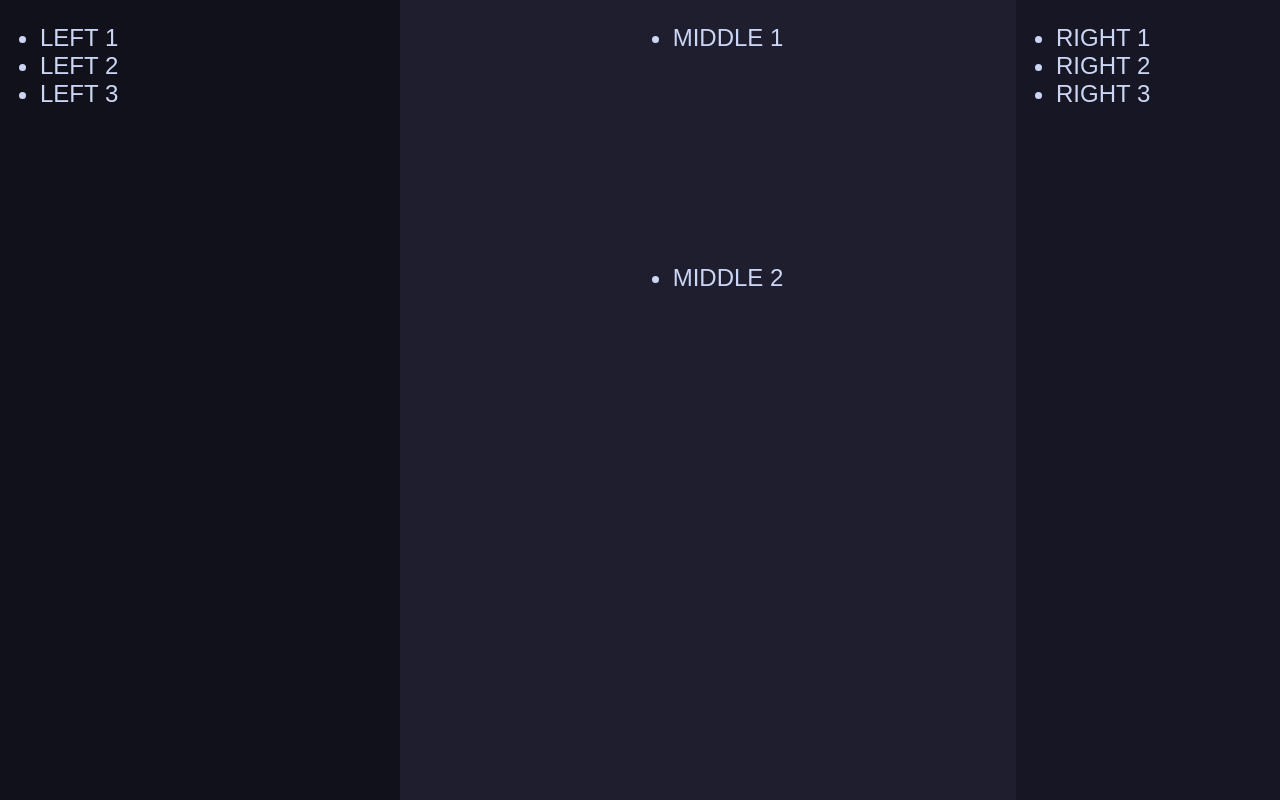
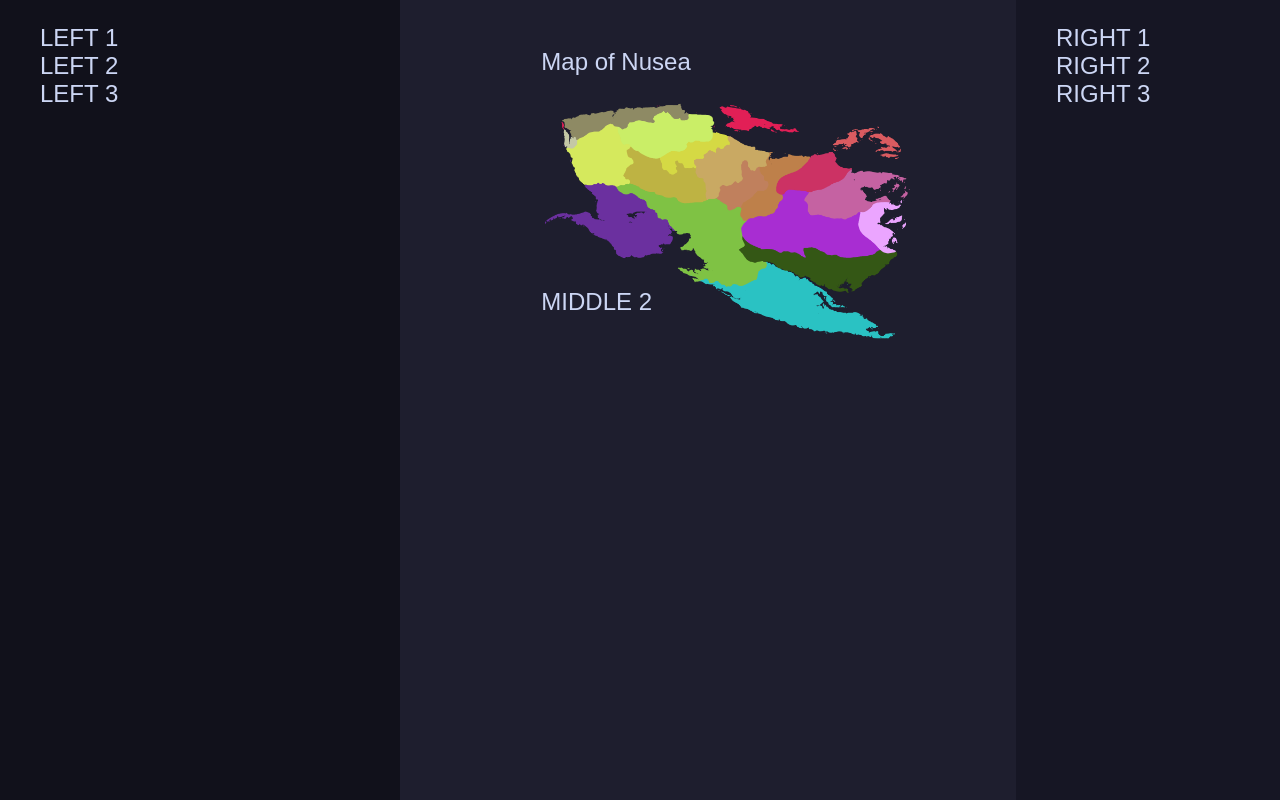
Before and after one commit to nushea/nusea-map, a plain HTML site: page index.html in a window 1280 px wide. Drawn offline with Linux system fonts and the light colour scheme; a web font is replaced by a local one.

Commit message:
added map

```diff
--- a/css/format.css
+++ b/css/format.css
@@ -16,7 +16,9 @@ body {
     height: 100%;
     margin: 0;
 }
-
+ul {
+	list-style-type: none;
+}
 
 #Left {
     background-color: rgb(17, 17, 27);
@@ -40,6 +42,8 @@ body {
 	flex: 1 1 auto;
 }
 
+
+
 #Right {
     background-color: #161624;
 	display: flex;
@@ -50,5 +54,8 @@ body {
 
 #Upper {
 	height: 30vh;
-
+	text-justify: center;
 }
+#metaMap {
+	height: 30vh;
+}
--- a/index.html
+++ b/index.html
@@ -15,7 +15,10 @@
 		</div>
 		<div id="Middle">
 			<ul>
-				<li id="Upper"> MIDDLE 1 </li>
+				<li id="Upper">
+					<p>Map of Nusea </p>
+					<img id="metaMap" src="/img/meta.png">
+				</li>
 				<li id="Lower"> MIDDLE 2 </li>
 			</ul>
 		</div>
```
Also changed, not shown: img/meta.png (added).
